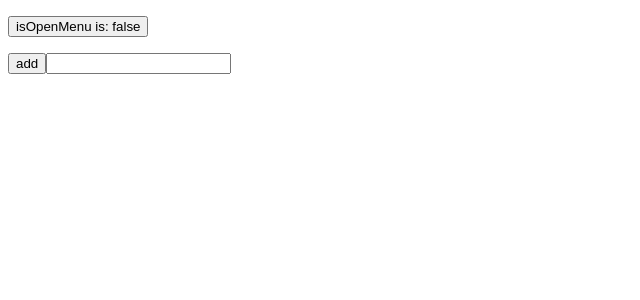
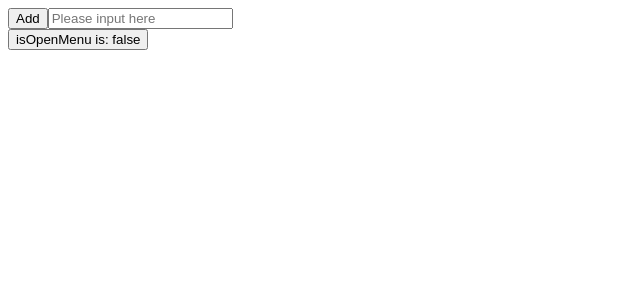
Before and after one commit to nagatani-ay/react-todolist, a React (Vite) app: page / in a window 1280 px wide. Shown: the top 300 px of the page, without its empty margins (0-640 px from the left). Built offline with nearby package versions, Linux system fonts and the light colour scheme.

Commit message:
1 file modified, 1 added

```diff
--- a/src/App.jsx
+++ b/src/App.jsx
@@ -1,19 +1,21 @@
 import { useState } from 'react';
 import logo from './logo.svg';
 import './App.css';
+import { TodoAddMenu } from './TodoAddMenu';
 
 function App() {
-  let [targetText, setTarget] = useState('');
+  const [test, setTest] = useState('test');
+  const [targetText, setTarget] = useState('');
   const [todos, setTodos] = useState([]);
   const [isOpenMenu, toggleMenu] = useState(false);
-  const todolist = todos.map((todo) => (
+  const todolist = todos.map((todo, index) => (
     <li key={todo.code}>
       <input
         type="checkbox"
-        onChange={() => {
-          changeStatus(todo.code);
-        }}
+        checked={todo.status}
+        onChange={() => changeTodo(todo.code, !todo.status, 'status')}
       />
+
       <button
         onClick={() => {
           removeTodo(todo.code);
@@ -21,34 +23,63 @@ function App() {
       >
         ×
       </button>
+
+      <button
+        onClick={() => {
+          toggleMenu((isOpenMenu) => !isOpenMenu);
+        }}
+      >
+        edit
+      </button>
+
       <p>CODE:{todo.code}</p>
       <p>TEXT:{todo.text}</p>
       <p>STATUS:{todo.status + ''}</p>
+      {editMenu(isOpenMenu, todo)}
     </li>
   ));
-
-  function test(b) {
+  function editMenu(b, data) {
+    let editText = '';
     if (b) {
-      return <p>text</p>;
+      return (
+        <div>
+          <input
+            type="text"
+            placeholder={data.text}
+            onChange={(event) => {
+              editText = event.target.value;
+            }}
+          />
+          <button
+            onClick={() => {
+              changeTodo(data.code, editText, 'text');
+              toggleMenu((isOpenMenu) => !isOpenMenu);
+            }}
+          >
+            enter
+          </button>
+        </div>
+      );
     } else {
-      return <span>text</span>;
+      return <span>no</span>;
     }
   }
-  // HTMLの中に書く場合{isOpenMenu && <p>test</p>}
-  // 三項演算子{isOpenMenu ? <p>true</p> : <p>false</p>}
-  function addTodo() {
-    setTodos((todos) => [
-      ...todos,
-      { code: generateCode(), text: targetText, status: false },
-    ]);
+  function changeTodo(target, data, type) {
+    console.log(target);
+    console.log(data);
+
+    const list = todos.map((x) => x);
+    list.forEach((todo) => {
+      if (type == 'status') {
+        todo.code == target ? (todo.status = data) : todo.status;
+      } else if (type == 'text') {
+        todo.code == target ? (todo.text = data) : todo.text;
       }
-
-  function removeTodo(target) {
-    setTodos(todos.filter((todo, index) => todo.code !== target));
+    });
+    setTodos(list);
   }
-
   function generateCode() {
-    const code = Math.random().toString(32).substring(2);
+    let code = Math.random().toString(32).substring(2);
     todos.forEach((todo, i) => {
       if (todo.code == code) {
         code = Math.random().toString(32).substring(2);
@@ -56,50 +87,26 @@ function App() {
     });
     return code;
   }
-
-  function setTargetText(text) {
-    setTarget((targetText = text));
-  }
-  function changeStatus(target) {
-    console.log(target);
-    setTodos(
-      todos.map((todo, index) => {
-        if ((todo.code = target)) {
-          console.log('detect');
-        }
-      })
-    );
+  function removeTodo(target) {
+    setTodos(todos.filter((todo, index) => todo.code !== target));
   }
 
   return (
     <div className="App">
-      <p>
+      <TodoAddMenu
+        setTodos={setTodos}
+        generateCode={() => generateCode()}
+        setTarget={setTarget}
+        targetText={targetText}
+      />
+
       <button
         type="button"
         onClick={() => toggleMenu((isOpenMenu) => !isOpenMenu)}
       >
         isOpenMenu is: {isOpenMenu + ''}
       </button>
-      </p>
 
-      <p>
-        <button
-          type="button"
-          onClick={() => {
-            // pushはなどは再描画されないのでスプレット構文を使用して新たに配列を作成して保存
-            addTodo();
-          }}
-        >
-          add
-        </button>
-        <input
-          type="text"
-          value={targetText}
-          onChange={(event) => {
-            setTargetText(event.target.value);
-          }}
-        />
-      </p>
       <ul>{todolist}</ul>
     </div>
   );
--- /dev/null
+++ b/src/TodoAddMenu.jsx
@@ -0,0 +1,33 @@
+export function TodoAddMenu(props) {
+  const setTodos = props.setTodos;
+  const generateCode = props.generateCode;
+  const setTarget = props.setTarget;
+  const targetText = props.targetText;
+
+  function setTargetText(text) {
+    setTarget(text);
+  }
+  return (
+    <div>
+      <button
+        onClick={() => {
+          setTodos((todos) => [
+            ...todos,
+            { code: generateCode(), text: targetText, status: false },
+          ]);
+          setTarget('');
+        }}
+      >
+        Add
+      </button>
+      <input
+        type="text"
+        value={targetText}
+        onChange={(event) => {
+          setTargetText(event.target.value);
+        }}
+        placeholder="Please input here"
+      />
+    </div>
+  );
+}
```
Lines whose indentation alone changed are shown as unchanged.
